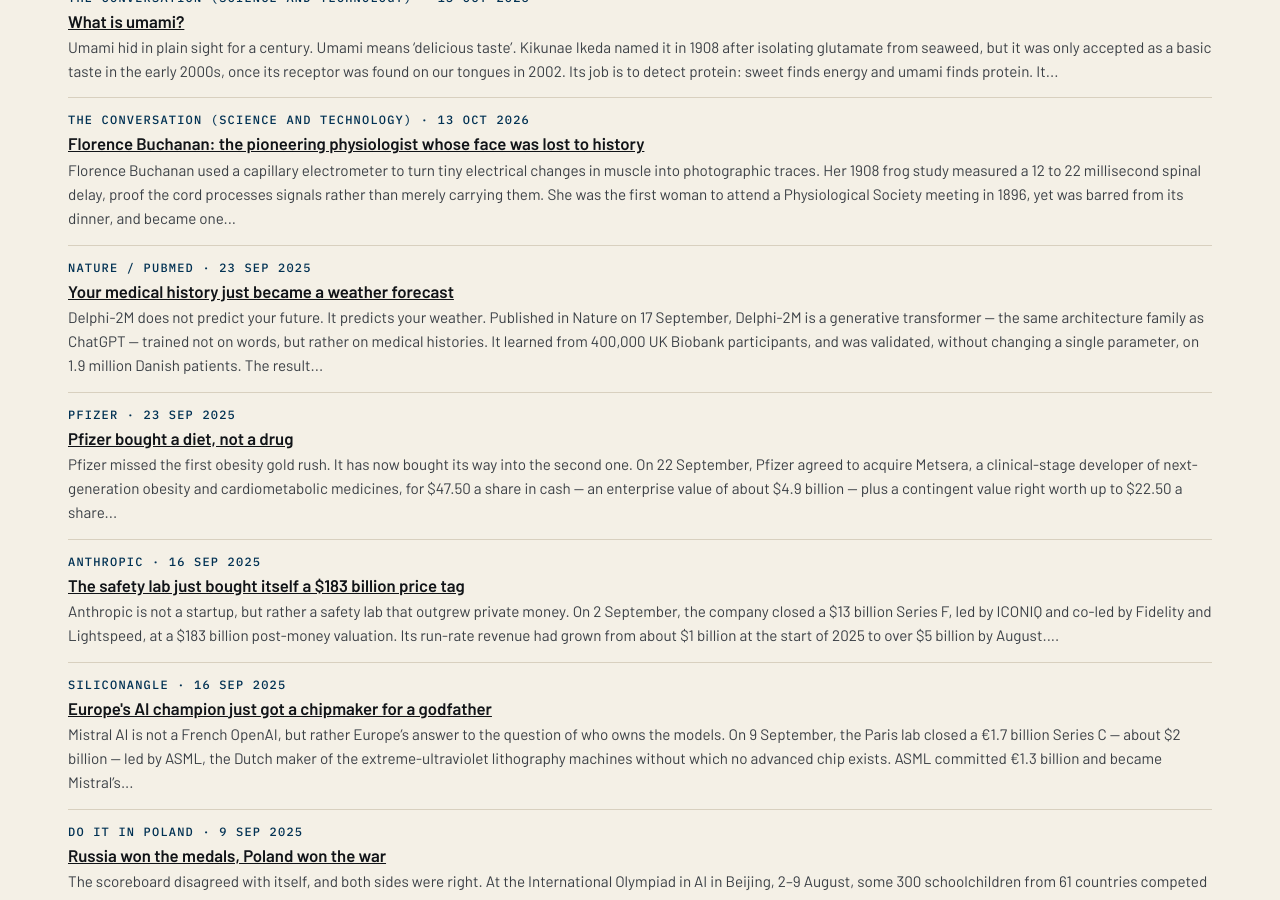
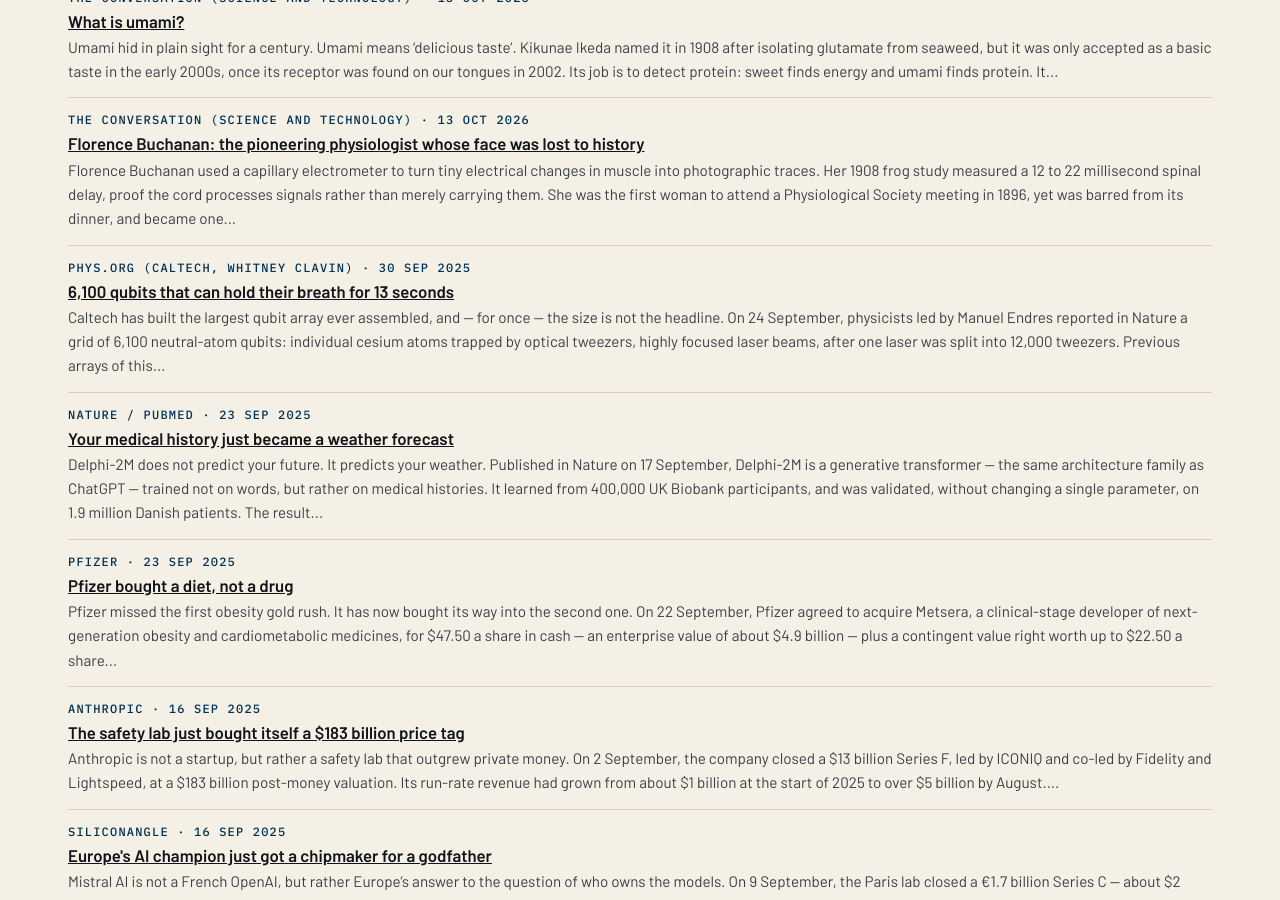
Before and after one commit to katz-news/katz.news, a Jekyll site: the page built from briefs/index.html, in a window 1280 px wide and 900 px high, scrolled down 14549 px. Built offline with Jekyll 4.4.1, drawn with Linux system fonts in a browser that asks for light colours.

```diff
--- a/_data/build.yml
+++ b/_data/build.yml
@@ -1 +1 @@
-published_at: 2026-11-06T18:19:02Z
+published_at: 2026-11-06T18:20:46Z
--- /dev/null
+++ b/_posts/briefs/2026-11-06-6100-qubits-that-can-hold-their-breath-for-13-seconds.md
@@ -0,0 +1,17 @@
+---
+published: true
+title: 6,100 qubits that can hold their breath for 13 seconds
+date: 2025-09-30
+section: science
+source_name: Phys.org (Caltech, Whitney Clavin)
+source_url: https://phys.org/news/2025-09-physicists-qubit-array.pdf
+---
+Caltech has built the largest qubit array ever assembled, and — for once — the size is not the headline.
+
+On 24 September, physicists led by Manuel Endres reported in Nature a grid of 6,100 neutral-atom qubits: individual cesium atoms trapped by optical tweezers, highly focused laser beams, after one laser was split into 12,000 tweezers. Previous arrays of this kind held only hundreds of qubits.
+
+The numbers that matter are the quiet ones. The team kept more than 6,000 qubits in superposition for about 13 seconds — nearly ten times longer than in previous similar arrays — while manipulating individual qubits with 99.98% accuracy. Coherence is the currency of quantum computing: the longer a qubit holds its state, the more computation you can do before it collapses.
+
+There is a catch, and the team states it plainly. The 6,100 atoms have not yet been entangled into a full computation. Size alone is not computing power; entangling them is the next step, and error correction across thousands of physical qubits is the milestone after that.
+
+Conclusion: this array is not a quantum computer, but rather a quantum cathedral — cesium, calm, coherent, and waiting for its congregation.
```
